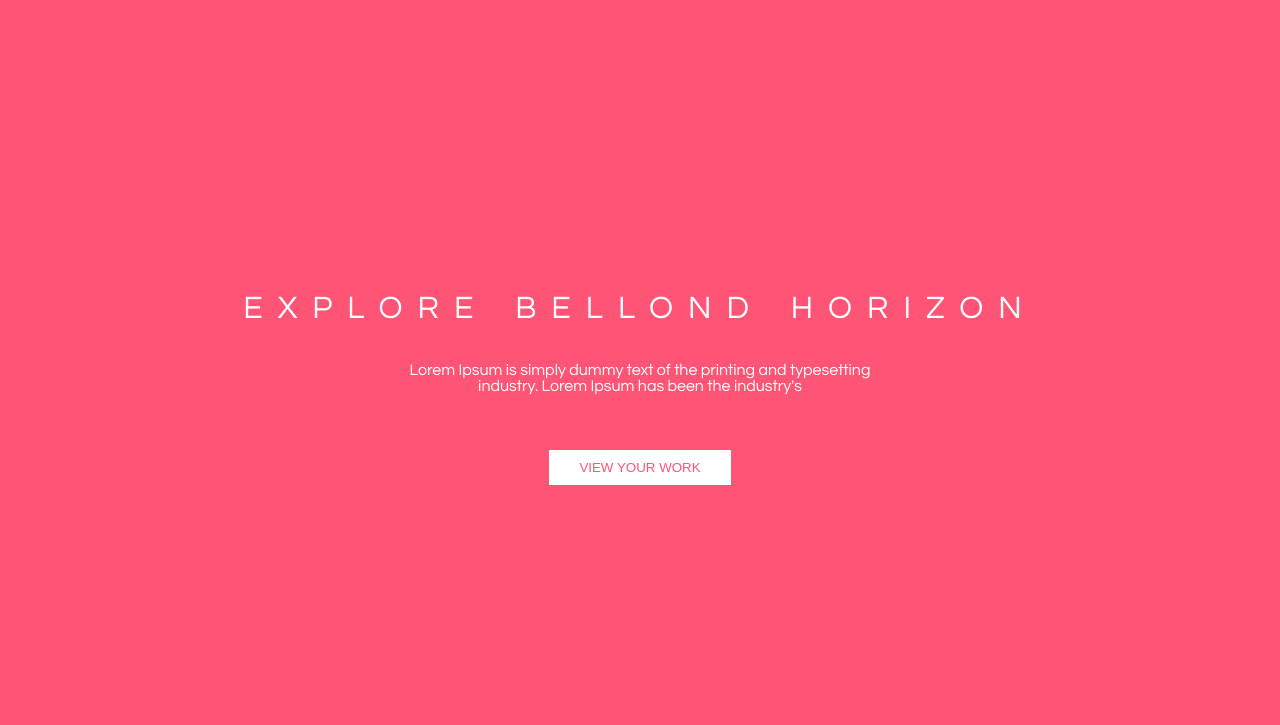
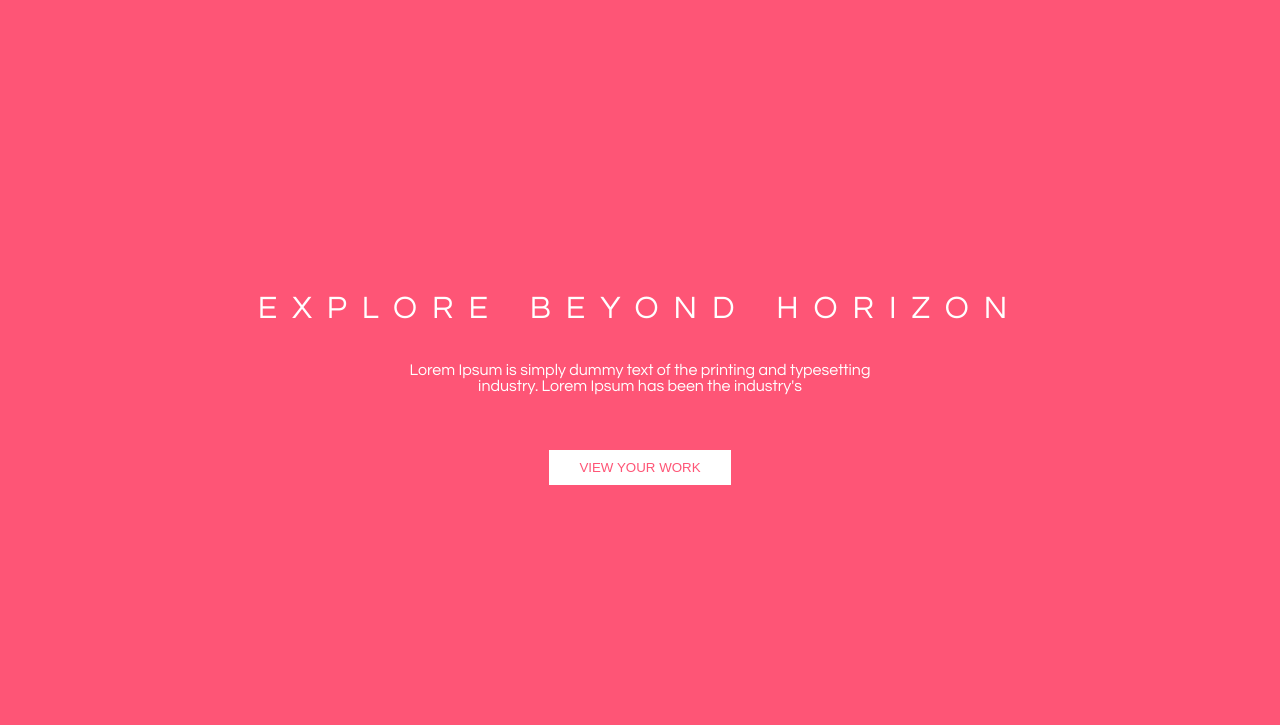
Before and after one commit to victor291201/LandingPagePortafolio-HTML_CSS_JS, a plain HTML site: page index.html in a window 1280 px wide. Shown: the part 75-800 px from the top of the page. Drawn offline with Linux system fonts and the light colour scheme.

Commit message:
Update index.html

```diff
--- a/index.html
+++ b/index.html
@@ -70,7 +70,7 @@
 	<div >
 <!--!creamos el banner-->
 		<div class="brand h100 w100">
-			<h1 class="titlBrand textWithe">EXPLORE BELLOND HORIZON</h1>
+			<h1 class="titlBrand textWithe">EXPLORE BEYOND HORIZON</h1>
 			<p class="txtBrand textWithe">Lorem Ipsum is simply dummy text of the printing and typesetting industry.
 				Lorem Ipsum has been the industry's</p>
 
```
